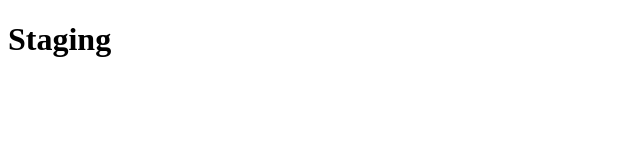
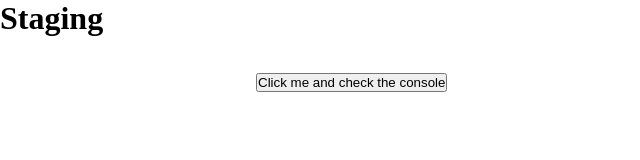
Before and after one commit to WilderDev/evening-demo, a plain HTML site: page index.html in a window 1280 px wide. Shown: the whole page, without its empty margins (0-640 px from the left). Drawn offline with Linux system fonts and the light colour scheme.

Commit message:
FEAT(Random Feature)

```diff
--- a/app.js
+++ b/app.js
@@ -1 +1,5 @@
 console.log('hi staging:');
+
+function consoleLogFunc() {
+    console.log("It's not my fault");
+}
--- a/index.html
+++ b/index.html
@@ -3,9 +3,16 @@
   <head>
     <meta charset="UTF-8" />
     <meta name="viewport" content="width=device-width, initial-scale=1.0" />
+    <link href="styles.css" rel="stylesheet"/>
     <title>Demo</title>
   </head>
   <body>
+
     <h1>Staging</h1>
+
+    <br>
+    <br>
+    <button class="coolButton" onclick="consoleLogFunc()">Click me and check the console</button>
+    <script src="app.js"></script>
   </body>
 </html>
--- a/styles.css
+++ b/styles.css
@@ -2,3 +2,11 @@
   margin: 0;
   padding: 0;
 }
+
+.coolButton {
+  margin-left: 20%;
+}
+button:hover {
+  transform: scale(1.5);
+  background-color: antiquewhite;
+}
```
